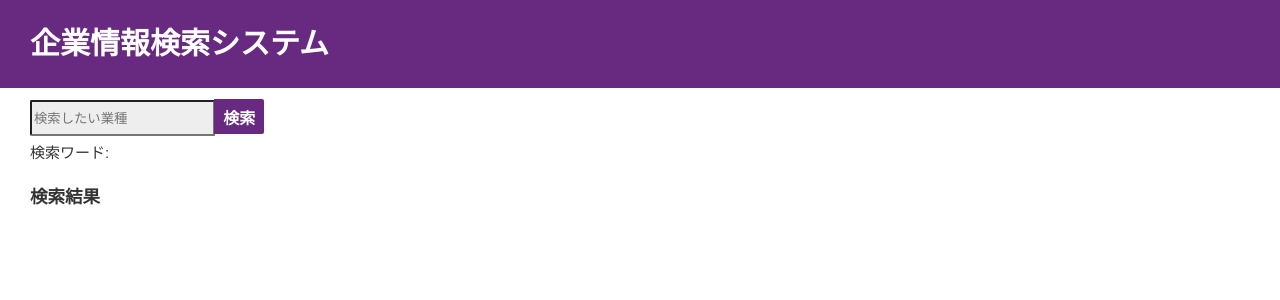
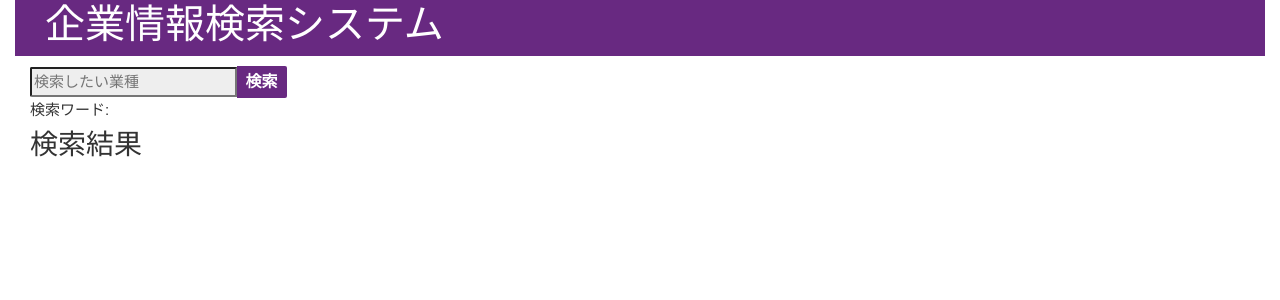
Before and after one commit to mk102/Search_engine, a Flask app: page / in a window 1280 px wide. Shown: the top 300 px of the page. Run offline with Flask 2, Linux system fonts and the light colour scheme; some libraries are stand-ins or nearby versions.

Commit message:
Ver1.0.0 雛形完成

```diff
--- a/static/main.css
+++ b/static/main.css
@@ -29,10 +29,10 @@
 
 #sbtn{
     width:50px;/*検索ボタンの横幅*/
-    height:35px;/*検索ボタンの縦幅*/
+    height:32px;/*検索ボタンの縦幅*/
     position:relative;/*検索ボタンの絶対位置*/
-    left:-5px;/*検索ボタンの位置調整*/
-    top:11px;
+    left:-4.6px;/*検索ボタンの位置調整*/
+    top:9.5px;
     border-radius:0 2px 2px 0;/*検索ボタンの角を丸める*/
     background:#682981;/*検索ボタンの背景カラー*/
     border:none;/*検索ボタンの枠線を消す*/
@@ -56,7 +56,10 @@
 	background-color: #c0c0c0;
 }
 
-
+p#search_now {
+    position:relative;/*フォームの絶対位置*/
+    top:10px;
+}
 /* Tab
 ================================================== */
 .tabContents {
@@ -104,7 +107,8 @@
 ================================================== */
 h5 {
 	font-weight: bold;
-	background-color: #CED8F6;
+	background-color: #682981;
+	color: #FFFFFF;
 	padding: 3px;
 	width: 100%;
 }
@@ -113,7 +117,7 @@
 	white-space: nowrap;
 }
 th {
-	color: #045FB4;
+	color: #682981;
 }
 td.m_body {
 }
--- a/static/main.js
+++ b/static/main.js
@@ -7,15 +7,15 @@
     data: function () {
         return this.results[this.index];
     }
-});
-
+} );
 
 var app = new Vue({
   el: '#app',
   data: {
     searchword: '',
     word: '',
-    results: []
+    results: [],
+    showContent: false
   },
   methods: {
     search: function () {
@@ -30,6 +30,13 @@
         }
         console.log(this.results);
        });
+    },
+    openModal: function(index){
+      console.log(index);
+      this.showContent = true
+    },
+    closeModal: function(){
+      this.showContent = false
     }
   }
 })
--- a/templates/index.html
+++ b/templates/index.html
@@ -8,6 +8,7 @@
     <meta name="viewport" content="width=device-width, initial-scale=1, shrink-to-fit=no">
     <link rel="shortcut icon" href="/static/img/favicon.png" >
     <!-- Bootstrap CSS -->
+    <link rel="stylesheet" href="/static/css/bootstrap.min.css">
     <link rel="stylesheet" href="/static/main.css">
     <!-- <link rel="stylesheet" href="{{ url_for('static',filename='main.css')}}"> -->
 
@@ -26,7 +27,7 @@
             <input v-model="searchword" placeholder="検索したい業種" id="sbox">
             <!-- <p>Message is: {{ searchword }}</p> -->
             <button id="sbtn" v-on:click="search()">検索</button>
-            <p>検索ワード: {{ word }}</p>
+            <p id="search_now">検索ワード: {{ word }}</p>
 
             <h3 id="search_result">検索結果</h3>
         </div>
```
Also changed, not shown: other parts of templates/index.html (+33 -7 lines), 1 other file.
